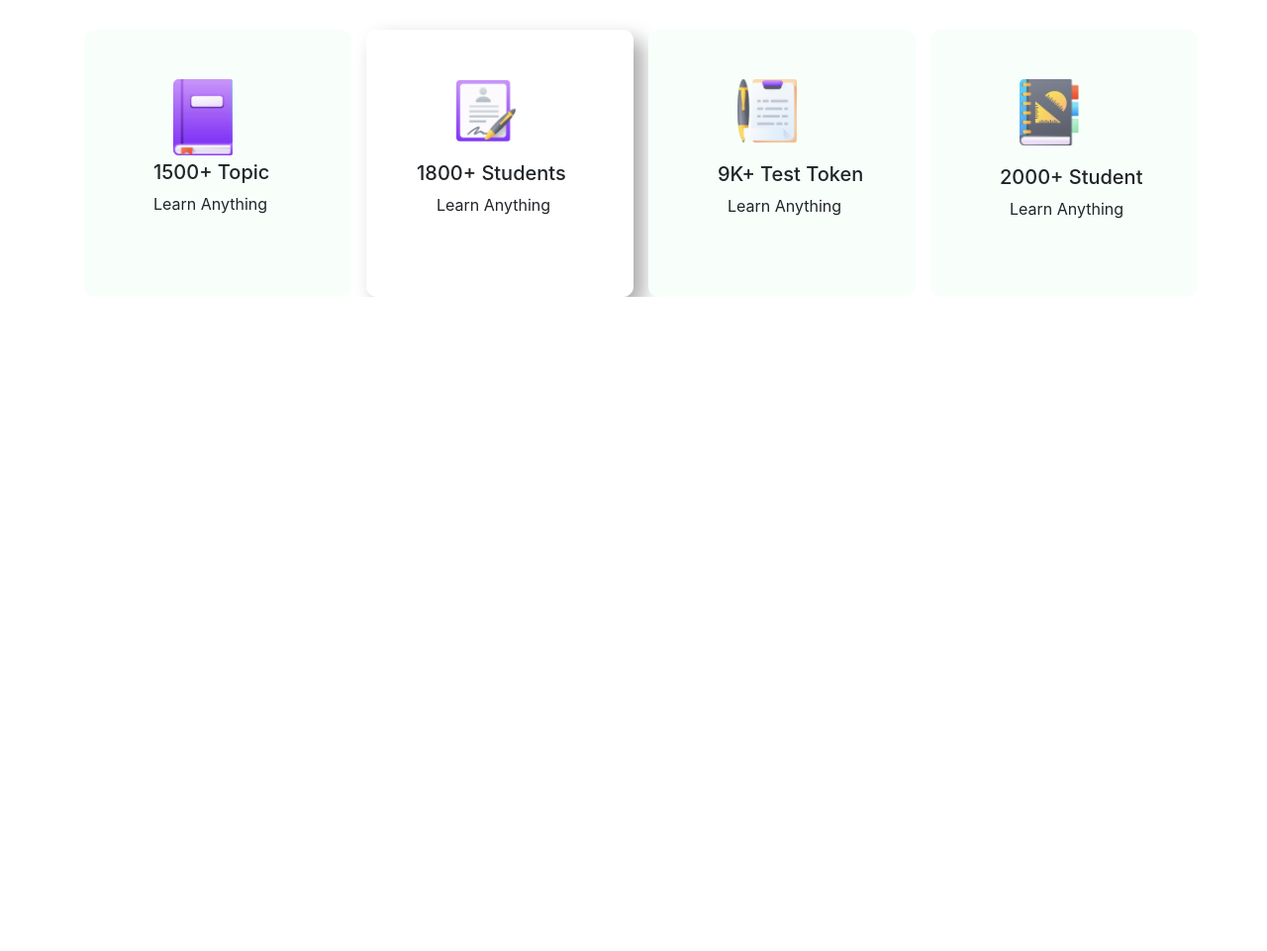
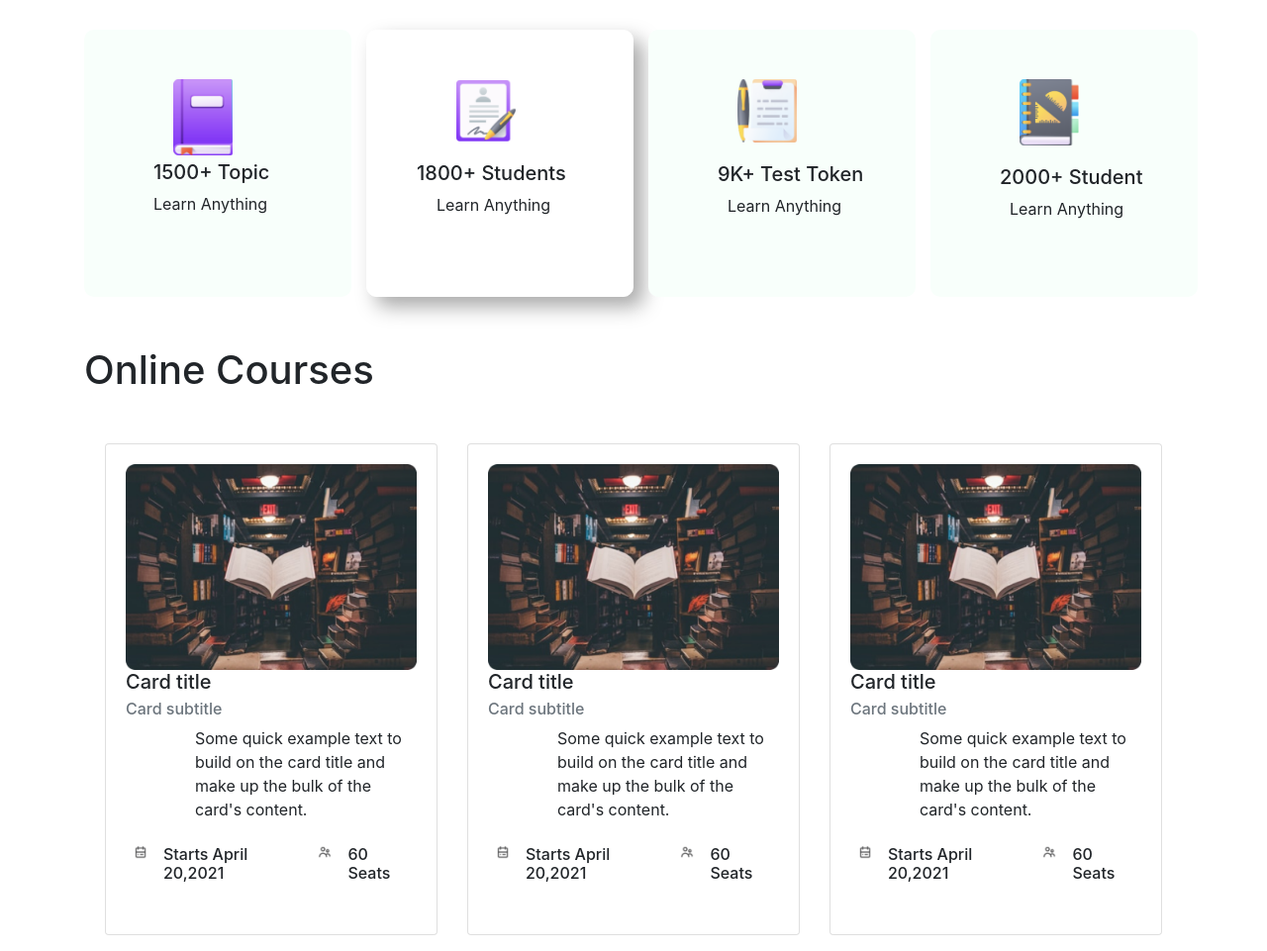
Before and after one commit to Arefintanweer/E-School, a plain HTML site: page index.html in a window 1280 px wide. Shown: the part 596-1557 px from the top of the page at 99% size. Before the commit the page ends 896 px from the top, so only its background shows below. Drawn offline with nearby package versions, Linux system fonts and the light colour scheme.

Commit message:
card footer problem solved

```diff
--- a/index.html
+++ b/index.html
@@ -83,6 +83,73 @@
         </div>
     </div>
 
+    <div class="container online-courses">
+        <h1>Online Courses</h1>
+        <div class="container-fluid mt-4">
+            <div class="row justify-content-center">
+                <div class="col-auto mb-3">
+                    <div class="card " style="width: 21rem;">
+                        <div class="card-body">
+                            <img src="images/Photos/Morder psyc.png" class="d-block w-100" alt="">
+                            <h5 class="card-title">Card title</h5>
+                            <h6 class="card-subtitle mb-2 text-muted">Card subtitle</h6>
+                            <p class="card-text">Some quick example text to build on the card title and make up the bulk of the card's content.</p>
+                            <div class="card-footer d-flex justify-content-between">
+                                <div class="left d-flex flex-row bd-highlight mb-3">
+                                    <img class="p-2 bd-highlight" src="images/ICON/calendar.png" alt="">
+                                    <h6 class="p-2 bd-highlight">Starts April 20,2021</h6>
+                                </div>
+                                <div class="right d-flex flex-row bd-highlight mb-3">
+                                    <img class="p-2 bd-highlight" src="images/ICON/people.png" alt="">
+                                    <h6 class="p-2 bd-highlight">60 Seats</h6>
+                                </div>
+                            </div>
+                        </div>
+                    </div>
+                </div>
+                <div class="col-auto mb-3">
+                    <div class="card" style="width: 21rem;">
+                        <div class="card-body">
+                            <img src="images/Photos/Morder psyc.png" class="d-block w-100" alt="">
+                            <h5 class="card-title">Card title</h5>
+                            <h6 class="card-subtitle mb-2 text-muted">Card subtitle</h6>
+                            <p class="card-text">Some quick example text to build on the card title and make up the bulk of the card's content.</p>
+                            <div class="card-footer d-flex justify-content-between">
+                                <div class="left d-flex flex-row bd-highlight mb-3">
+                                    <img class="p-2 bd-highlight" src="images/ICON/calendar.png" alt="">
+                                    <h6 class="p-2 bd-highlight">Starts April 20,2021</h6>
+                                </div>
+                                <div class="right d-flex flex-row bd-highlight mb-3">
+                                    <img class="p-2 bd-highlight" src="images/ICON/people.png" alt="">
+                                    <h6 class="p-2 bd-highlight">60 Seats</h6>
+                                </div>
+                            </div>
+                        </div>
+                    </div>
+                </div>
+                <div class="col-auto mb-3">
+                    <div class="card" style="width: 21rem;">
+                        <div class="card-body">
+                            <img src="images/Photos/Morder psyc.png" class="d-block w-100" alt="">
+                            <h5 class="card-title">Card title</h5>
+                            <h6 class="card-subtitle mb-2 text-muted">Card subtitle</h6>
+                            <p class="card-text">Some quick example text to build on the card title and make up the bulk of the card's content.</p>
+                            <div class="card-footer d-flex justify-content-between">
+                                <div class="left d-flex flex-row bd-highlight mb-3">
+                                    <img class="p-2 bd-highlight" src="images/ICON/calendar.png" alt="">
+                                    <h6 class="p-2 bd-highlight">Starts April 20,2021</h6>
+                                </div>
+                                <div class="right d-flex flex-row bd-highlight mb-3">
+                                    <img class="p-2 bd-highlight" src="images/ICON/people.png" alt="">
+                                    <h6 class="p-2 bd-highlight">60 Seats</h6>
+                                </div>
+                            </div>
+                        </div>
+                    </div>
+                </div>
+
+    </div>
+
 
 
 
--- a/style.css
+++ b/style.css
@@ -119,5 +119,23 @@
     color: #FFFFFF;
     background-color: #008000;
     border-radius: 15px;
+}
+.left img{
+    height: auto;
+    width: auto;
+    max-width: 30px;
+    max-height: 30px;
 
 }
+.right img{
+    height: auto;
+    width: auto;
+    max-width: 30px;
+    max-height: 30px;
+
+}
+.card-footer{
+    padding : 0;
+    border: none;
+    background-color: white;
+}
```
Also changed, not shown: 1 other file.
